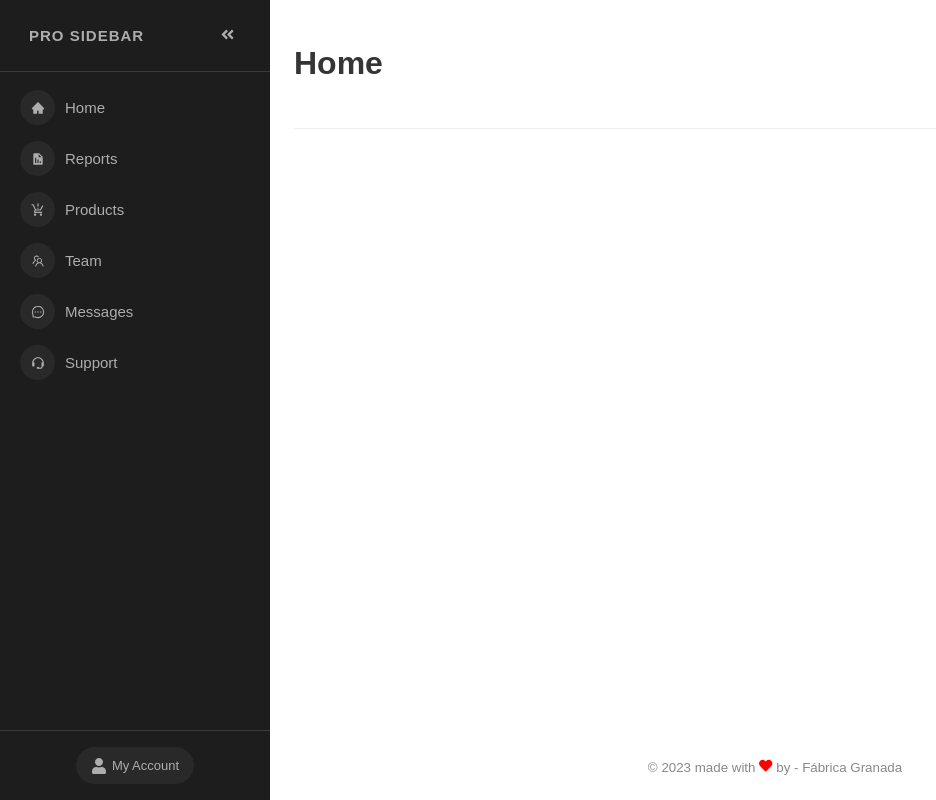
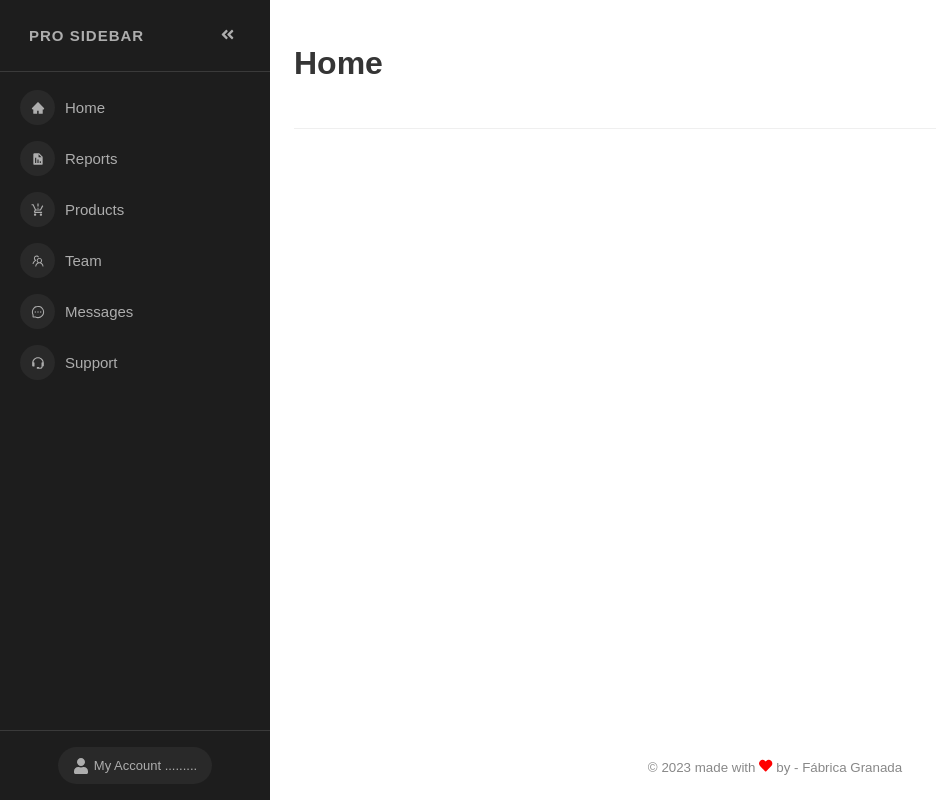
Before and after one commit to ramyashree7/app1, a React (Create React App) app: page / in a window 1280 px wide. Shown: the whole page, without its empty margins (0-936 px from the left). Built offline with nearby package versions, Linux system fonts and the light colour scheme.

Commit message:
fixing 5

```diff
--- a/src/components/Sidebar.js
+++ b/src/components/Sidebar.js
@@ -94,7 +94,7 @@ const Sidebar = ({
               to="/profile"
             >
               <FaUser />
-              <span>My Account</span>
+              <span>My Account .........</span>
             </Link>
           </div>
         </SidebarFooter>
```
